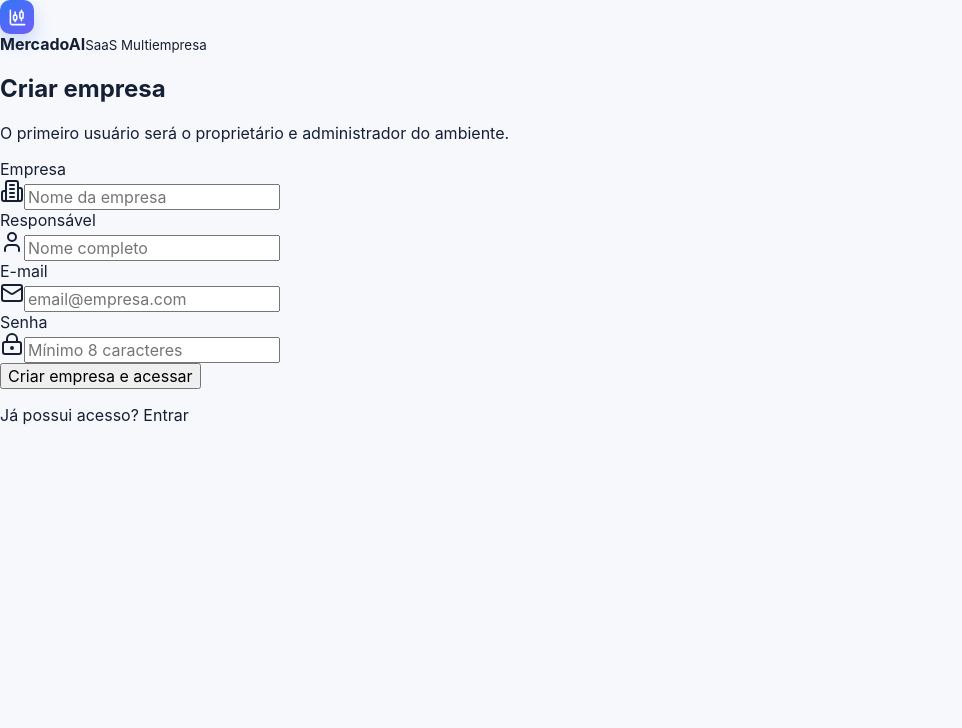
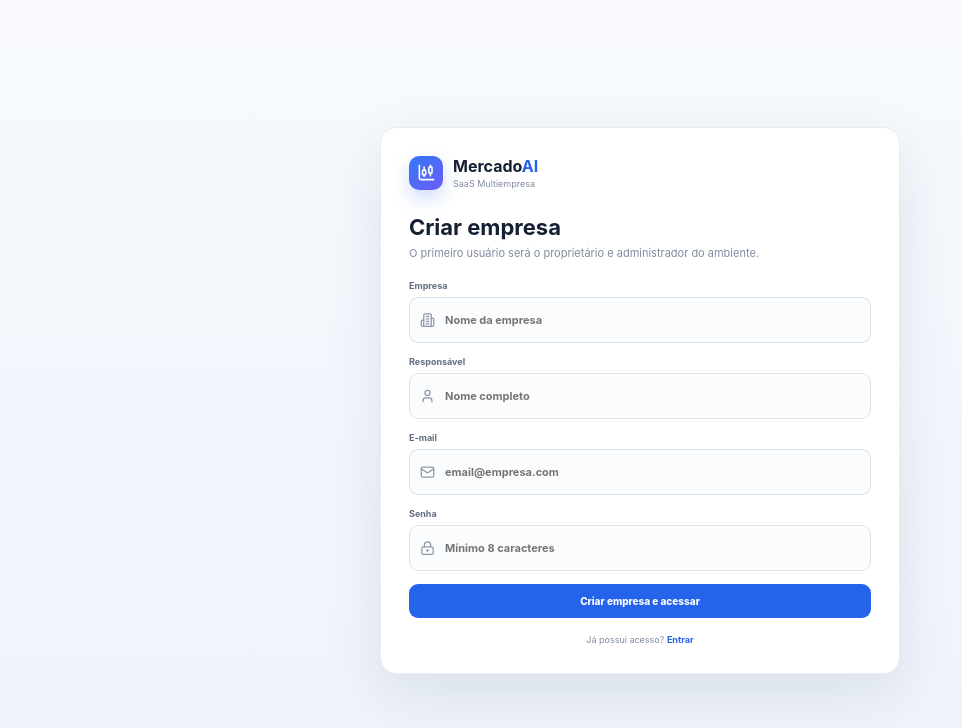
Before and after one commit to RuanMarcos38/Mercado-Financeiro, a Next.js app: page /cadastro in a window 1280 px wide. Shown: the top 728 px of the page, without its empty margins (0-962 px from the left). Built offline with nearby package versions, Linux system fonts and the light colour scheme.

Commit message:
style: add auth tenant user and integration key UI

```diff
--- a/src/app/globals.css
+++ b/src/app/globals.css
@@ -112,3 +112,35 @@ a{text-decoration:none;color:inherit}
 .autoTable{overflow:auto}.autoTr{display:grid;grid-template-columns:.7fr .6fr .9fr .45fr .8fr .55fr .5fr .9fr .9fr .9fr;gap:8px;align-items:center;border-top:1px solid #f0f2f5;padding:9px 3px;font-size:7.5px;min-width:950px}.autoTh{border-top:0;color:#9aa4b3;text-transform:uppercase;font-size:6.5px}.autoTr span:nth-child(5){display:flex;align-items:center;gap:4px}.aptBadge{font-style:normal;border-radius:999px;padding:4px 6px;font-size:6px;font-weight:900}.aptBadge.apto{background:var(--green-soft);color:#168c66}.aptBadge.bloqueado{background:var(--red-soft);color:#d34b58}.aptBadge.aguardar{background:#fff7df;color:#9b751b}
 @media(max-width:980px){.autoTopGrid{grid-template-columns:repeat(2,1fr)}.autoGrid{grid-template-columns:1fr}.riskGrid{grid-template-columns:repeat(2,1fr)}}
 @media(max-width:620px){.autoPage{padding:14px}.autoHeader{display:block}.autoHeader button{margin-top:10px}.autoTopGrid{grid-template-columns:1fr 1fr}.riskGrid{grid-template-columns:1fr}}
+
+/* Auth multiempresa */
+.authPage{min-height:100vh;display:grid;place-items:center;padding:24px;background:linear-gradient(180deg,#f7f9fd,#eef3fb)}
+.authCard{width:min(430px,100%);background:#fff;border:1px solid var(--line);border-radius:16px;box-shadow:0 20px 55px rgba(32,48,80,.10);padding:28px}
+.authCardWide{width:min(520px,100%)}
+.authBrand{display:flex;align-items:center;gap:10px;margin-bottom:24px}.authBrand b{font-size:16px}.authBrand b span{color:var(--blue)}.authBrand small{display:block;color:var(--muted);font-size:9px;margin-top:2px}
+.authIntro h1{font-size:22px;margin:0 0 6px}.authIntro p{font-size:11px;color:var(--muted);margin:0 0 20px}
+.authForm{display:grid;gap:13px}.authForm label{font-size:9px;color:#5f6e84;font-weight:700}
+.authInput{margin-top:6px;display:flex;align-items:center;gap:8px;border:1px solid var(--line-strong);border-radius:9px;padding:10px;background:#fbfcfe}.authInput svg{width:15px;color:#8d99aa}.authInput input{flex:1;border:0;outline:0;background:transparent;font-size:11px}.authInput button{border:0;background:transparent;color:#8794a7;display:grid;place-items:center;padding:0}.authInput button svg{width:15px}
+.authSubmit{border:0;background:var(--blue);color:#fff;border-radius:9px;padding:11px;font-size:10px;font-weight:800;cursor:pointer}.authSubmit:disabled{opacity:.6}
+.authError{background:var(--red-soft);color:#c34b57;border:1px solid #f4ccd0;border-radius:8px;padding:9px;font-size:9px}
+.authFooter{text-align:center;color:var(--muted);font-size:9px;margin:16px 0 0}.authFooter a{color:var(--blue);font-weight:700}
+
+/* Session chip */
+.sessionWrap{position:relative}.userChipButton{border:0;background:transparent;cursor:pointer}.sessionMenu{position:absolute;right:0;top:42px;width:180px;background:#fff;border:1px solid var(--line);border-radius:10px;box-shadow:0 15px 35px rgba(27,42,69,.12);padding:6px;z-index:20}.sessionMenu a,.sessionMenu button{display:flex;width:100%;align-items:center;gap:7px;border:0;background:transparent;color:#536176;padding:8px 9px;border-radius:7px;font-size:9px;text-align:left}.sessionMenu a:hover,.sessionMenu button:hover{background:#f5f8fd;color:var(--blue)}
+
+/* Users */
+.usersPage,.settingsPage{max-width:1450px;margin:0 auto;padding:24px;min-height:100vh;background:var(--bg)}
+.usersHeader{display:flex;justify-content:space-between;gap:16px;align-items:flex-start;margin-bottom:14px}.usersHeader h1{font-size:22px;margin:8px 0 4px}.usersHeader p{font-size:10px;color:var(--muted);margin:0}
+.usersGrid{display:grid;grid-template-columns:minmax(0,1fr) 360px;gap:10px}.usersPanel{background:#fff;border:1px solid var(--line);border-radius:10px;padding:14px;box-shadow:var(--shadow)}
+.usersTable{overflow:auto}.usersTr{display:grid;grid-template-columns:1fr 1.25fr .75fr .65fr .8fr;gap:8px;align-items:center;border-top:1px solid #f0f2f5;padding:10px 4px;font-size:8px;min-width:700px}.usersTh{border-top:0;color:#9aa4b3;text-transform:uppercase;font-size:6.5px}.usersTr select{border:1px solid var(--line);background:#fff;border-radius:6px;padding:5px;font-size:8px}
+.rolePill{font-style:normal;background:#eef4ff;color:#3769c7;border-radius:999px;padding:4px 6px;font-size:6.5px;font-weight:800;text-transform:uppercase}.userAction{display:flex;align-items:center;gap:4px;border:1px solid var(--line);background:#fff;border-radius:6px;padding:5px 7px;font-size:7px;color:#647287}.userAction svg{width:11px}
+.newUserForm{display:grid;gap:10px}.newUserForm label{display:grid;gap:5px;color:#68778c;font-size:8px}.newUserForm input,.newUserForm select{border:1px solid var(--line-strong);border-radius:7px;padding:8px;background:#fbfcfe;font-size:9px;outline:0}.newUserForm button{border:0;background:var(--blue);color:white;border-radius:7px;padding:9px;font-size:8px;font-weight:800}.permissionBox{display:grid;place-items:center;text-align:center;padding:30px;color:#7d899b}.permissionBox svg{color:var(--blue)}.permissionBox b{font-size:9px;margin-top:7px}.permissionBox p{font-size:7.5px}
+.secretReveal{display:grid;grid-template-columns:24px 1fr auto;gap:10px;align-items:center;background:#eefaf5;border:1px solid #bfe7d6;border-radius:10px;padding:12px;margin-bottom:10px}.secretReveal svg{color:#168c66}.secretReveal b,.secretReveal code,.secretReveal small{display:block}.secretReveal b{font-size:9px}.secretReveal code{font-size:9px;margin:4px 0;word-break:break-all}.secretReveal small{font-size:7px;color:#6c7a8c}.secretReveal button{display:flex;align-items:center;gap:4px;border:1px solid #bfe7d6;background:white;border-radius:7px;padding:7px;font-size:7px}.secretReveal button svg{width:11px}
+.keyList{display:grid}.keyRow{display:grid;grid-template-columns:1fr auto auto;gap:10px;align-items:center;padding:10px 0;border-top:1px solid #f0f2f5}.keyRow:first-child{border-top:0}.keyRow b,.keyRow small{display:block}.keyRow b{font-size:8.5px}.keyRow small{font-size:7px;color:var(--muted);margin-top:2px}.keyRow>span{font-size:7px}.keyRow button{display:flex;align-items:center;gap:4px;border:1px solid var(--line);background:#fff;border-radius:6px;padding:5px 7px;font-size:7px;color:#b24a55}.keyRow button svg{width:11px}
+
+/* Settings */
+.settingsGrid{display:grid;grid-template-columns:repeat(3,1fr);gap:10px}.settingsCard{background:#fff;border:1px solid var(--line);border-radius:10px;padding:16px;box-shadow:var(--shadow)}.settingsCard>svg{color:var(--blue);width:18px}.settingsCard span,.settingsCard strong,.settingsCard small{display:block}.settingsCard span{font-size:7px;color:var(--muted);margin-top:10px}.settingsCard strong{font-size:14px;margin:4px 0}.settingsCard small{font-size:7.5px;color:#8490a0}.settingsActions{display:grid;grid-template-columns:repeat(3,1fr);gap:10px;margin-top:10px}.settingsActions a{display:flex;align-items:center;gap:7px;background:#fff;border:1px solid var(--line);border-radius:9px;padding:12px;color:#536176;font-size:9px;font-weight:700}.settingsActions a svg{width:15px;color:var(--blue)}
+.reportAction{display:inline-flex;border:1px solid #cfe0fb;background:var(--blue-soft);color:var(--blue);border-radius:7px;padding:7px 9px;font-size:8px;font-weight:700}
+.timeframes button:disabled{opacity:.35;cursor:not-allowed}
+
+@media(max-width:900px){.usersGrid{grid-template-columns:1fr}.settingsGrid,.settingsActions{grid-template-columns:1fr}.usersHeader{display:block}.usersHeader>button{margin-top:10px}}
```
